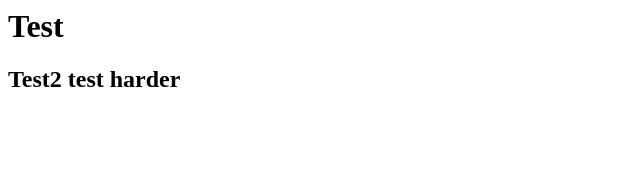
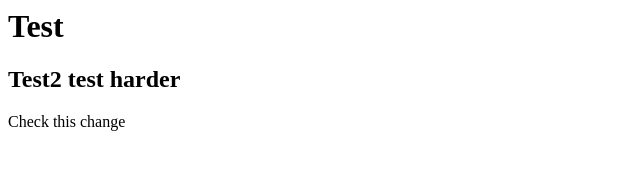
Before and after one commit to Matt-Langevin/Learn_git, a plain HTML site: page index.html in a window 1280 px wide. Shown: the whole page, without its empty margins (0-640 px from the left). Drawn offline with Linux system fonts and the light colour scheme.

Commit message:
Added <p>
Check this change

```diff
--- a/index.html
+++ b/index.html
@@ -6,5 +6,6 @@
 	<body>
 		<h1>Test</h1>
 		<h2>Test2 test harder</h2>
+		<p>Check this change</p>
 	</body>
 </html>
```
